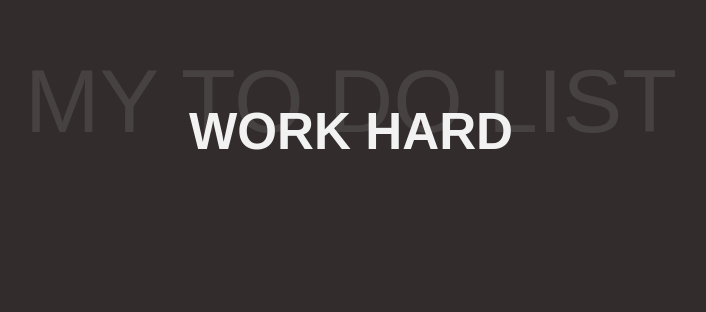
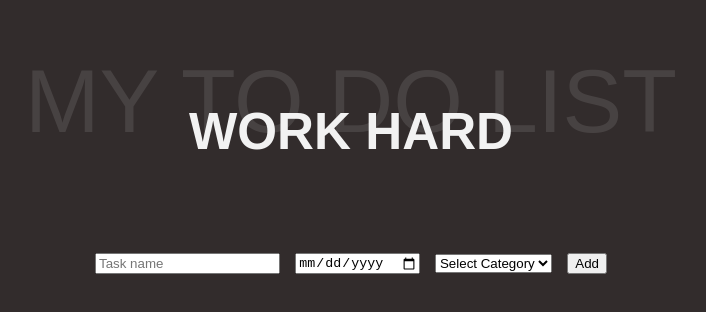
Before and after one commit to JayAlls/todo_react, a React (Vite) app in the folder mytodo/: page / in a window 1280 px wide. Shown: the top 312 px of the page, without its empty margins (289-995 px from the left). Built offline with nearby package versions, Linux system fonts and the light colour scheme.

Commit message:
Add TaskForm + function add Task

```diff
--- a/mytodo/src/App.jsx
+++ b/mytodo/src/App.jsx
@@ -1,14 +1,13 @@
 import './App.scss';
 import Title from './component/Title/Title';
 import TodoList from './component/TodoList/TodoList';
-
-import { useState } from 'react';
 
 function App() {
 
   return (
     <div className="App">
       <Title />
+      <TodoList />
     </div>
   );
 }
--- /dev/null
+++ b/mytodo/src/component/TaskForm/TaskForm.jsx
@@ -0,0 +1,44 @@
+import { useState } from "react";
+import "./style.scss"
+
+function TaskForm({ handleAddTask }) {
+
+    const [name, setName] = useState("")
+    const [deadline, setDeadline] = useState("")
+    const [category, setCategory] = useState("")
+
+    const handleSubmit = (e) => {
+        e.preventDefault();
+
+        handleAddTask( name, deadline, category );
+
+        setName("")
+        setDeadline("")
+        setCategory("")
+    }
+
+    return (
+      <form onSubmit={handleSubmit}>
+        <input
+            type="text"
+            value={name}
+            onChange={(e) => setName(e.target.value)}
+            placeholder="Task name"
+        />
+
+        <input
+            type="date"
+            value={deadline}
+            onChange={(e) => setDeadline(e.target.value)}
+        />
+
+        <select value={category} onChange={(e) => setCategory(e.target.value)}>
+            <option value=''>Select Category</option>
+        </select>
+
+        <button type="submit">Add</button>
+      </form>
+    );
+}
+
+export default TaskForm
--- /dev/null
+++ b/mytodo/src/component/TaskForm/style.scss
@@ -0,0 +1,7 @@
+form  {
+    width: 40%;
+    display: flex;
+    align-items: center;
+    justify-content: space-between;
+    margin: 0 auto;
+}
--- /dev/null
+++ b/mytodo/src/component/TodoList/TodoList.jsx
@@ -0,0 +1,35 @@
+import { useState } from "react";
+import TaskForm from "../TaskForm/TaskForm";
+import "./style.scss"
+
+import { v4 as uuidv4 } from 'uuid';
+
+function TodoList() {
+    const [tasks, setTasks] = useState([]);
+
+    const addTask = (taskName, deadlines, category) => {
+        const newTask = {
+            id: uuidv4(),
+            name: taskName,
+            dedalines: deadlines,
+            category: category,
+        }
+
+        setTasks([...tasks, newTask]);
+    }
+
+
+
+    return (
+      <div className="todo">
+       <TaskForm handleAddTask={addTask}/>
+        {tasks.map((task) => (
+            <div key={task.id}>
+                {task.name} - {task.date} - {task.category}
+            </div>
+        ))}
+      </div>
+    );
+}
+
+export default TodoList;
--- /dev/null
+++ b/mytodo/src/component/TodoList/style.scss
@@ -0,0 +1,6 @@
+.todo {
+    width: 100%;
+    height: auto;
+    text-align: center;
+    margin-top: 150px;
+}
```
